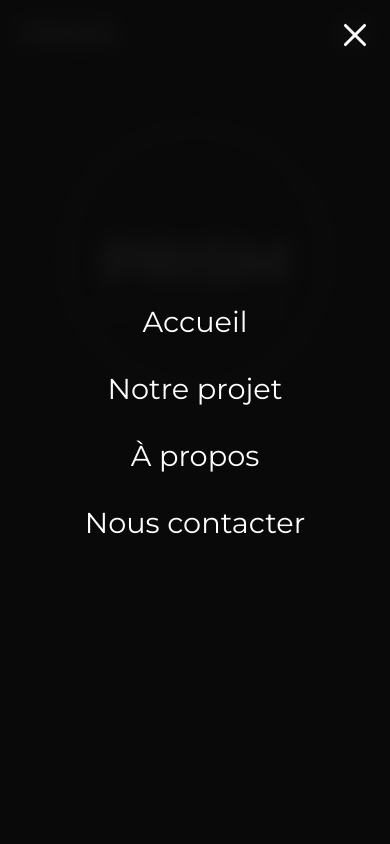
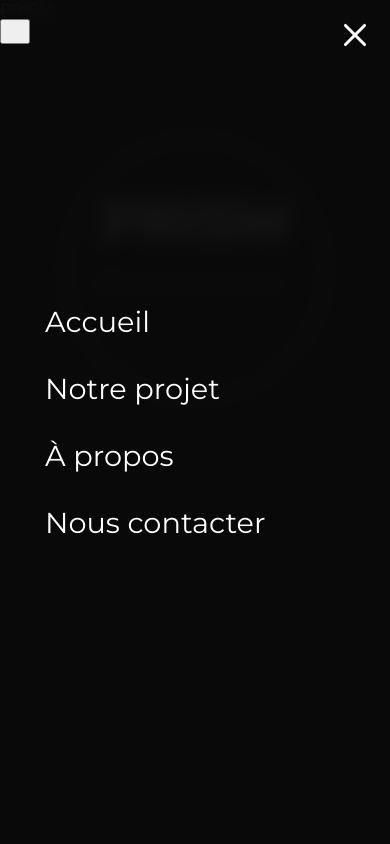
Before and after one commit to Wass-de/prism, a plain HTML site: page index.html in a window 390 px wide. Both pictures are taken after a click on the button "Toggle menu". Shown: the top 844 px of the page. Drawn offline with Linux system fonts and the light colour scheme.

Commit message:
index.html

```diff
--- a/index.html
+++ b/index.html
@@ -13,7 +13,6 @@
                0 0 30px rgba(187, 134, 252, 0.4);
 }
 
-    /* Reset & base */
 body {
   font-family: 'Montserrat', sans-serif;
   margin: 0; padding: 0;
@@ -25,77 +24,50 @@
   overflow: hidden;
 }
 
-    /* Nav */
-    nav {
-      position: fixed;
-      top: 0; left: 0;
-      width: 100%;
+.nav-transparent {
   background-color: rgba(10,10,10,0.5);
   backdrop-filter: blur(10px);
+  position: fixed;
+  width: 100%;
   z-index: 1000;
-      display: flex;
-      align-items: center;
-      justify-content: space-between;
-      padding: 16px 5%;
-      box-sizing: border-box;
 }
 
-    .logo {
-      font-weight: 700;
-      font-size: 1.8rem;
-      user-select: none;
-    }
-
-    .nav-links {
-      display: flex;
-      gap: 2rem;
-    }
-
-    .nav-links a {
-      color: white;
-      text-decoration: none;
+.nav-item {
+  transition: all 0.3s ease;
   position: relative;
-      font-weight: 500;
-      transition: color 0.3s ease;
   cursor: pointer;
 }
-    .nav-links a::after {
+.nav-item::after {
   content: '';
   position: absolute;
-      bottom: -4px; left: 50%;
+  bottom: 0; left: 50%;
   transform: translateX(-50%);
   width: 0;
   height: 2px;
   background: var(--neon-purple);
   transition: width 0.3s ease;
 }
-    .nav-links a:hover::after,
-    .nav-links a:focus::after {
+.nav-item:hover::after {
   width: 80%;
 }
 
-    /* Menu burger */
 #mobile-menu-toggle {
   cursor: pointer;
-      width: 35px;
-      height: 30px;
-      display: none; /* affiché uniquement en mobile */
+  width: 30px;
+  height: 25px;
+  position: relative;
+  display: flex;
   flex-direction: column;
   justify-content: space-between;
-      background: transparent;
-      border: none;
-      padding: 0;
   z-index: 1100;
 }
 #mobile-menu-toggle span {
   display: block;
-      height: 4px;
-      width: 100%;
-      background: white;
+  height: 3px;
+  background: white !important;
   border-radius: 2px;
   transition: all 0.3s ease;
-      transform-origin: center;
-      will-change: transform, opacity;
+  z-index: 9999;
 }
 #mobile-menu-toggle.active #bar1 {
   transform: translateY(11px) rotate(45deg);
@@ -107,71 +79,11 @@
   transform: translateY(-11px) rotate(-45deg);
 }
 
-    /* Mobile menu */
-    .mobile-menu {
-      position: fixed;
-      top: 0; left: 0;
-      width: 100%;
-      height: 100vh;
-      background: rgba(10, 10, 10, 0.95);
-      backdrop-filter: blur(10px);
-      z-index: 1050;
+.nav-links {
   display: flex;
-      flex-direction: column;
-      justify-content: center;
-      align-items: center;
-      transform: translateY(-100%);
-      transition: transform 0.4s cubic-bezier(0.77,0.2,0.05,1.0);
-      outline: none;
-    }
-    .mobile-menu.active {
-      transform: translateY(0);
-    }
-    .mobile-menu a {
-      font-size: 1.8rem;
-      padding: 1rem 0;
-      color: white;
-      text-decoration: none;
-      width: 100%;
-      max-width: 300px;
-      text-align: center;
-      transition: color 0.3s ease;
-      user-select: none;
-    }
-    .mobile-menu a:hover,
-    .mobile-menu a:focus {
-      color: var(--neon-purple);
-      outline: none;
+  gap: 2rem;
 }
 
-    .mobile-menu-close {
-      position: absolute;
-      top: 20px;
-      right: 20px;
-      width: 30px;
-      height: 30px;
-      cursor: pointer;
-      z-index: 1100;
-    }
-    .mobile-menu-close span {
-      position: absolute;
-      height: 3px;
-      width: 30px;
-      background: white;
-      top: 50%;
-      left: 0;
-      border-radius: 2px;
-      transition: all 0.3s ease;
-      user-select: none;
-    }
-    .mobile-menu-close span:first-child {
-      transform: translateY(-50%) rotate(45deg);
-    }
-    .mobile-menu-close span:last-child {
-      transform: translateY(-50%) rotate(-45deg);
-    }
-
-    /* Hero Section */
 .hero-section {
   height: 100vh;
   display: flex;
@@ -180,9 +92,7 @@
   overflow: hidden;
   padding: 0 5%;
   padding-top: 80px;
-      scroll-snap-align: start;
 }
-
 .hero-content {
   position: relative;
   max-width: 600px;
@@ -193,29 +103,11 @@
   justify-content: center;
   height: 400px;
   text-align: center;
-      margin-top: 60px; /* remonté halo + titre */
 }
-
-    .prism-title {
-      font-size: 6.5rem;
-      font-weight: 700;
-      color: white;
-      line-height: 1;
-      margin-bottom: 1rem;
-      text-shadow: 0 0 10px rgba(255,255,255,0.3);
-      white-space: nowrap;
-    }
-    .hero-subtitle {
-      font-size: 1.5rem;
-      font-weight: 300;
-      margin-bottom: 2rem;
-      opacity: 0.9;
-      max-width: 500px;
-    }
-
+/* Remontée halo + titre + phrase sur desktop */
 .neon-circle {
   position: absolute;
-      top: 48%;
+  top: 48%; /* un peu plus haut */
   left: 50%;
   transform: translate(-50%, -50%);
   width: 400px;
@@ -225,8 +117,26 @@
   box-shadow: var(--neon-glow);
   animation: pulse-breath 4s infinite ease-in-out;
   z-index: 1;
-      user-select: none;
 }
+.prism-title {
+  font-size: 6.5rem;
+  font-weight: 700;
+  color: white;
+  line-height: 1;
+  margin-bottom: 1rem;
+  text-shadow: 0 0 10px rgba(255,255,255,0.3);
+  white-space: nowrap;
+  margin-top: -20px; /* remonte un peu */
+}
+.hero-subtitle {
+  font-size: 1.5rem;
+  font-weight: 300;
+  margin-bottom: 2rem;
+  opacity: 0.9;
+  max-width: 500px;
+  margin-top: -10px; /* remonte un peu */
+}
+
 @keyframes pulse-breath {
   0%, 100% {
     opacity: 0.7;
@@ -238,7 +148,6 @@
   }
 }
 
-    /* Sections */
 section {
   min-height: calc(100vh - 80px);
   padding: 60px 5% 40px;
@@ -266,15 +175,73 @@
   background: linear-gradient(135deg, #0a0a0a 0%, #1e0d3f 100%);
 }
 
-    /* Responsive */
+.mobile-menu {
+  position: fixed;
+  top: 0; left: 0;
+  width: 100%; height: 100vh;
+  background: rgba(10, 10, 10, 0.95);
+  backdrop-filter: blur(10px);
+  z-index: 1050;
+  display: flex;
+  flex-direction: column;
+  justify-content: center;
+  align-items: center;
+  transform: translateY(-100%);
+  transition: transform 0.4s cubic-bezier(0.77,0.2,0.05,1.0);
+}
+.mobile-menu.active {
+  transform: translateY(0);
+}
+.mobile-menu a {
+  display: block;
+  font-size: 1.8rem;
+  padding: 1rem 0;
+  color: white;
+  text-decoration: none;
+  transition: color 0.3s ease;
+  width: 100%;
+  max-width: 300px;
+}
+.mobile-menu a:hover {
+  color: var(--neon-purple);
+}
+
+.mobile-menu-close {
+  position: absolute;
+  top: 20px;
+  right: 20px;
+  width: 30px;
+  height: 30px;
+  cursor: pointer;
+  z-index: 1100;
+}
+.mobile-menu-close span {
+  position: absolute;
+  height: 3px;
+  width: 30px;
+  background: white;
+  top: 50%;
+  left: 0;
+  border-radius: 2px;
+  transition: all 0.3s ease;
+}
+.mobile-menu-close span:first-child {
+  transform: translateY(-50%) rotate(45deg);
+}
+.mobile-menu-close span:last-child {
+  transform: translateY(-50%) rotate(-45deg);
+}
+
+#mobile-menu-toggle {
+  display: none;
+}
+
 @media (max-width: 768px) {
   .nav-links {
     display: none;
   }
   #mobile-menu-toggle {
     display: flex;
-        position: relative;
-        z-index: 2000;
   }
   .hero-section {
     justify-content: flex-start;
@@ -282,23 +249,26 @@
   }
   .hero-content {
     height: 300px;
-        margin-top: 60px;
+    margin-top: 0; /* On remet margin-top à zéro */
+  }
+  /* Abaisse halo, titre et phrase pour centrer mieux */
+  .neon-circle {
+    width: 250px;
+    height: 250px;
+    top: 55%; /* descend un peu */
   }
   .prism-title {
     font-size: 3.5rem;
     white-space: normal;
+    margin-top: 10px; /* un peu plus bas */
   }
   .hero-subtitle {
     font-size: 1.2rem;
     max-width: 100%;
-    margin-top: -10px; /* remonte légèrement */
+    margin-top: 5px; /* remonte un peu la phrase */
+  }
 }
 
-      .neon-circle {
-        width: 250px;
-        height: 250px;
-        top: 46%;
-      }
     }
   </style>
 </head>
```
Lines whose indentation alone changed are shown as unchanged.
